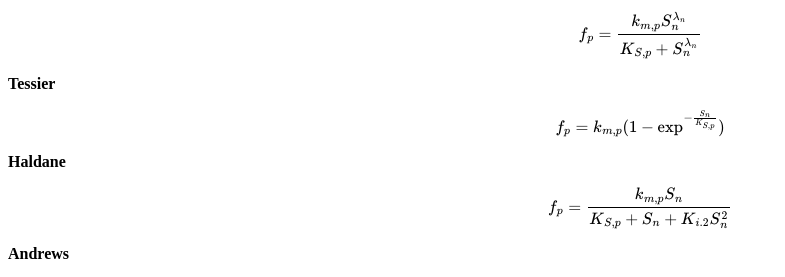
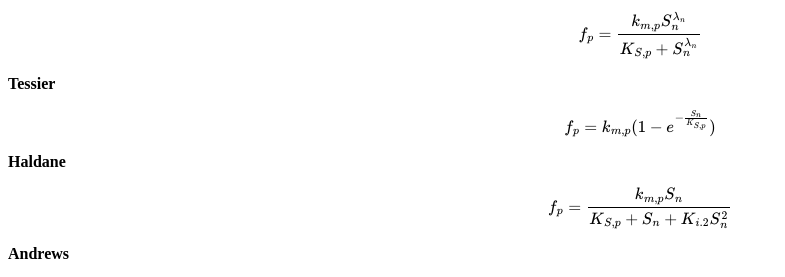
Before and after one commit to MI-SIM/MI-SIM.github.io, a Jekyll site: the page built from _posts/01-01-17-misiminterface.md, in a window 1280 px wide and 900 px high, scrolled down 6564 px. Shown: the part 150-427 px from the top of the window, without its empty margins (0-785 px from the left). Built offline with Jekyll 4.4.1, drawn with Linux system fonts in a browser that asks for light colours; formulas are drawn with MathJax 3; a style sheet for code colours, icons or effects is not loaded.

```diff
--- a/_posts/01-01-17-misiminterface.md
+++ b/_posts/01-01-17-misiminterface.md
@@ -208,7 +208,7 @@
 
 **Tessier**
 
-$$f_{p} = k_{m,p}(1-\exp^{-\frac{S_n}{K_{S,p}}})$$
+$$f_{p} = k_{m,p}(1-e^{-\frac{S_n}{K_{S,p}}})$$
 
 <p></p>
 <p></p>
```
